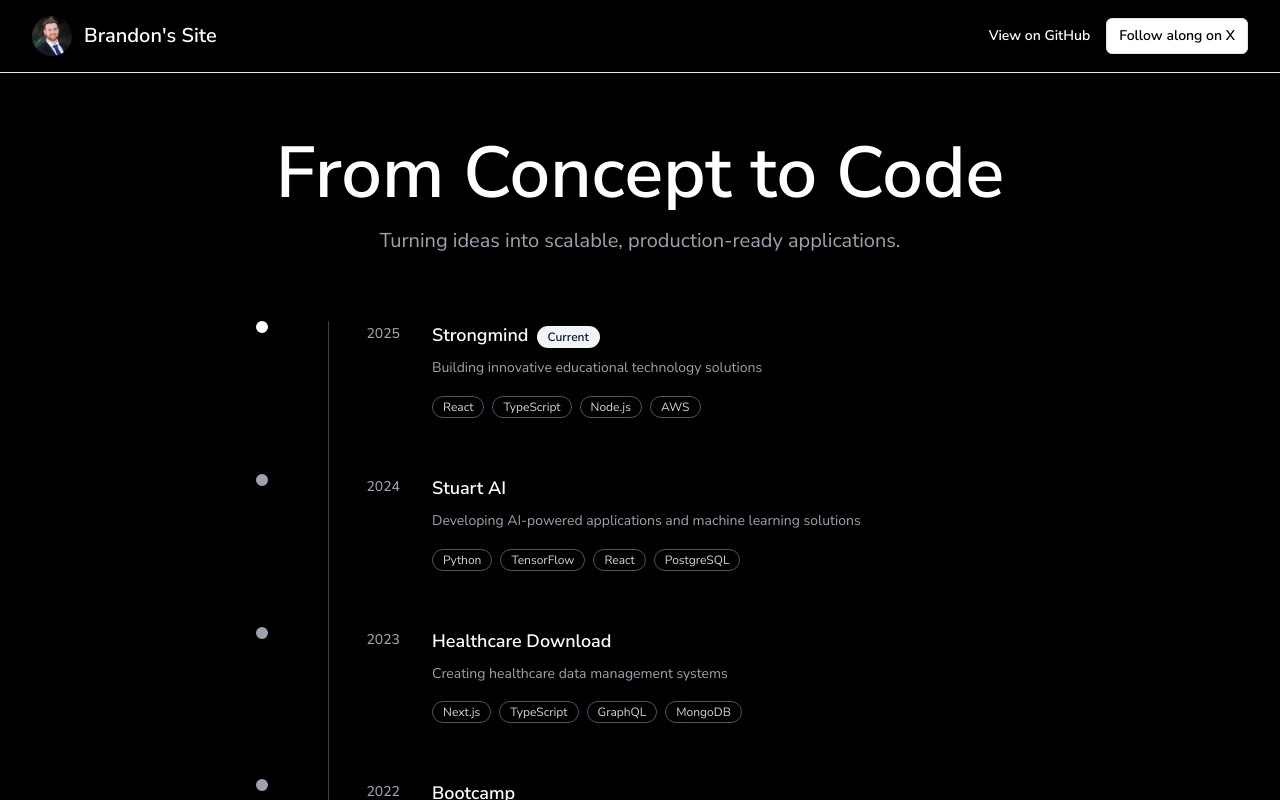
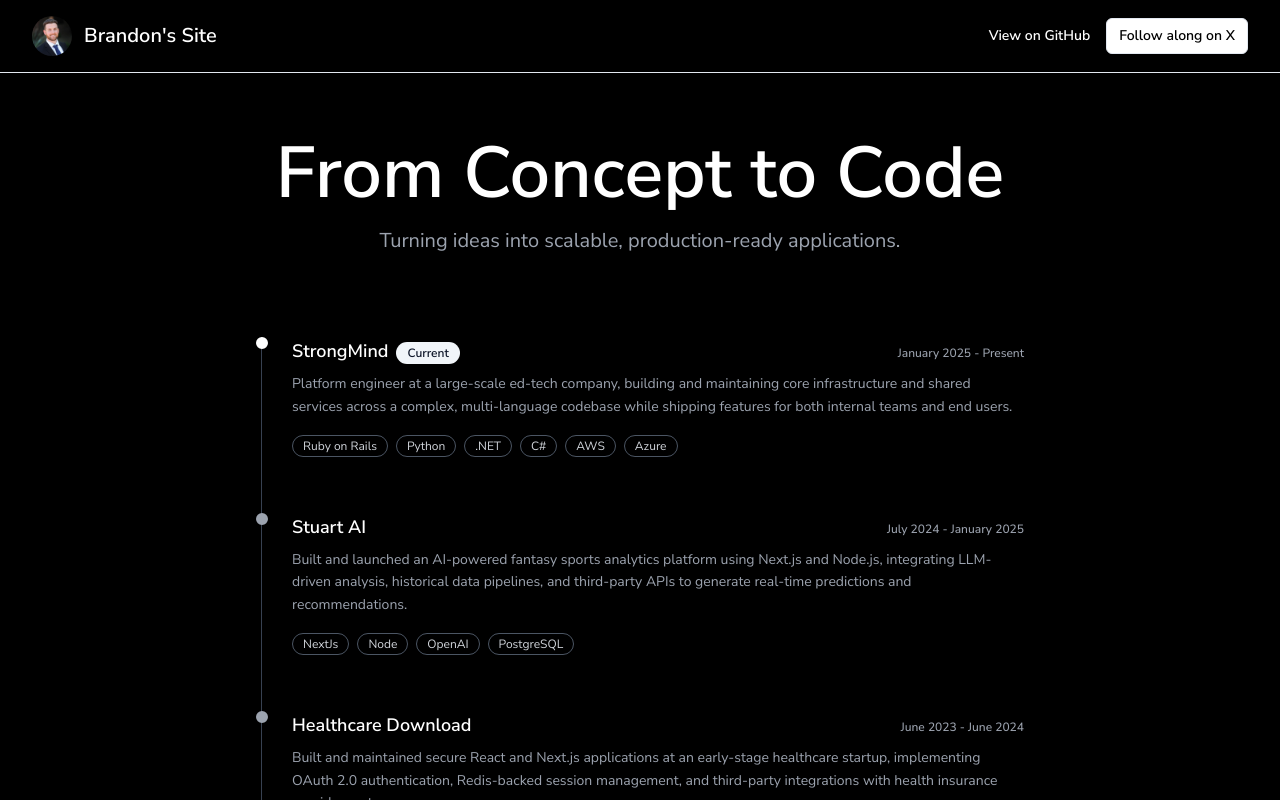
Before and after one commit to bmaggiano/next-portfolio, a Next.js app: page / in a window 1280 px wide. Shown: the top 800 px of the page. Built offline with nearby package versions, Linux system fonts and the light colour scheme.

Commit message:
added timeline and updated verbiage for roles and descriptions

```diff
--- a/app/page.tsx
+++ b/app/page.tsx
@@ -5,7 +5,7 @@ import { CareerTimeline } from "@/components/ui/timeline";
 
 export default function Home() {
   return (
-    <main className="min-h-screen max-w-5xl mx-auto px-4 sm:px-6 lg:px-8">
+    <main className="min-h-screen max-w-5xl mx-auto px-4 sm:px-6 lg:px-8 flex flex-col gap-4">
       <Jumbotron />
       <CareerTimeline />
       {/* <Projects /> */}
--- a/components/ui/timeline.tsx
+++ b/components/ui/timeline.tsx
@@ -9,6 +9,7 @@ export interface TimelineItem {
   description?: string;
   techStack?: string[];
   current?: boolean;
+  dateRange?: string;
 }
 
 interface CareerTimelineProps {
@@ -18,29 +19,36 @@ interface CareerTimelineProps {
 const defaultCareerData: TimelineItem[] = [
   {
     year: "2025",
-    title: "Strongmind",
-    description: "Building innovative educational technology solutions",
-    techStack: ["React", "TypeScript", "Node.js", "AWS"],
+    title: "StrongMind",
+    description:
+      "Platform engineer at a large-scale ed-tech company, building and maintaining core infrastructure and shared services across a complex, multi-language codebase while shipping features for both internal teams and end users.",
+    techStack: ["Ruby on Rails", "Python", ".NET", "C#", "AWS", "Azure"],
     current: true,
+    dateRange: "January 2025 - Present",
   },
   {
     year: "2024",
     title: "Stuart AI",
     description:
-      "Developing AI-powered applications and machine learning solutions",
-    techStack: ["Python", "TensorFlow", "React", "PostgreSQL"],
+      "Built and launched an AI-powered fantasy sports analytics platform using Next.js and Node.js, integrating LLM-driven analysis, historical data pipelines, and third-party APIs to generate real-time predictions and recommendations.",
+    techStack: ["NextJs", "Node", "OpenAI", "PostgreSQL"],
+    dateRange: "July 2024 - January 2025",
   },
   {
     year: "2023",
     title: "Healthcare Download",
-    description: "Creating healthcare data management systems",
-    techStack: ["Next.js", "TypeScript", "GraphQL", "MongoDB"],
+    description:
+      "Built and maintained secure React and Next.js applications at an early-stage healthcare startup, implementing OAuth 2.0 authentication, Redis-backed session management, and third-party integrations with health insurance provider systems.",
+    techStack: ["Next.js", "TypeScript", "Sequelize", "Node.js", "Redis"],
+    dateRange: "June 2023 - June 2024",
   },
   {
     year: "2022",
-    title: "Bootcamp",
-    description: "Intensive full-stack development training",
-    techStack: ["JavaScript", "React", "Express", "SQL"],
+    title: "University of Arizona – Full-Stack Coding Bootcamp",
+    description:
+      "Completed an immersive, project-based MERN bootcamp focused on designing, building, and deploying full-stack web applications.",
+    techStack: ["MongoDB", "Express", "React", "Node.js", "JavaScript"],
+    dateRange: "September 2022 - December 2022",
   },
 ];
 
@@ -52,7 +60,7 @@ export function CareerTimeline({
       <div className="w-full sm:w-4/5">
         <div className="relative">
           {/* Timeline line */}
-          <div className="absolute left-0 top-0 bottom-0 w-px bg-gray-700 md:left-[72px]" />
+          <div className="absolute left-[5px] top-0 bottom-0 w-px bg-gray-700" />
 
           <div className="space-y-12">
             {items.map((item, index) => (
@@ -62,10 +70,10 @@ export function CareerTimeline({
                 whileInView={{ opacity: 1, y: 0 }}
                 viewport={{ once: true }}
                 transition={{ duration: 0.5, delay: index * 0.1 }}
-                className="relative flex flex-col md:flex-row gap-6 md:gap-8"
+                className="relative flex gap-6"
               >
-                {/* Year */}
-                <div className="flex items-start gap-4 md:w-16 md:flex-shrink-0">
+                {/* Year dot and marker */}
+                <div className="flex items-start shrink-0">
                   <div className="relative z-10 flex h-3 w-3 items-center justify-center">
                     <div
                       className={`h-3 w-3 rounded-full border-2 ${
@@ -75,20 +83,12 @@ export function CareerTimeline({
                       }`}
                     />
                   </div>
-                  <span className="text-sm font-medium text-gray-400 md:hidden">
-                    {item.year}
-                  </span>
-                </div>
-
-                <div className="hidden md:block md:w-12 md:flex-shrink-0 md:text-right">
-                  <span className="text-sm font-medium text-gray-400">
-                    {item.year}
-                  </span>
                 </div>
 
                 {/* Content */}
-                <div className="flex-1 pb-2 -ml-7 md:ml-0">
-                  <div className="flex items-baseline gap-2 mb-2">
+                <div className="flex-1 pb-2">
+                  <div className="flex flex-col sm:flex-row sm:items-baseline sm:justify-between gap-1 sm:gap-4 mb-2">
+                    <div className="flex items-baseline gap-2">
                       <h3 className="text-lg font-semibold text-white">
                         {item.title}
                       </h3>
@@ -96,6 +96,12 @@ export function CareerTimeline({
                         <Badge variant="secondary" className="text-xs">
                           Current
                         </Badge>
+                      )}
+                    </div>
+                    {item.dateRange && (
+                      <span className="text-xs text-gray-400 font-medium whitespace-nowrap">
+                        {item.dateRange}
+                      </span>
                     )}
                   </div>
 
```
Lines whose indentation alone changed are shown as unchanged.
